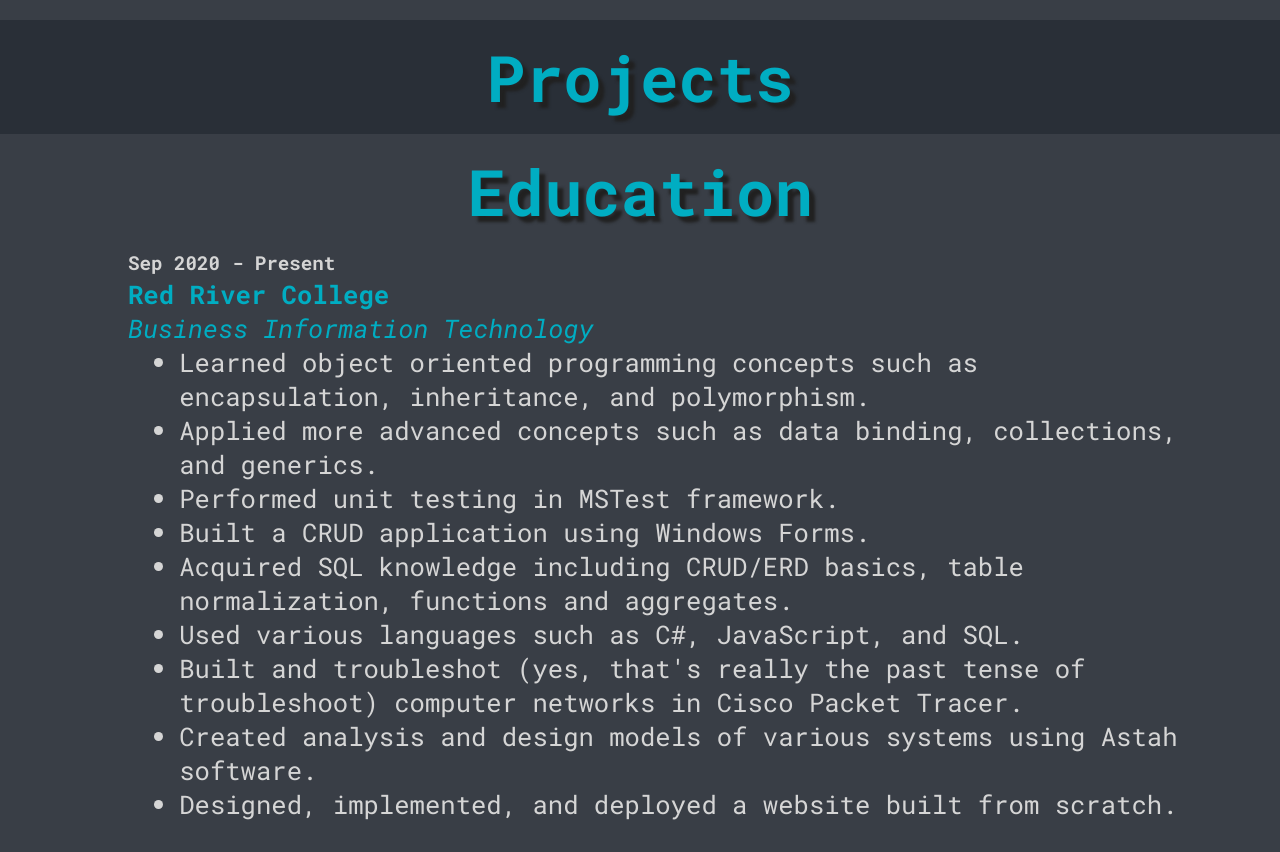
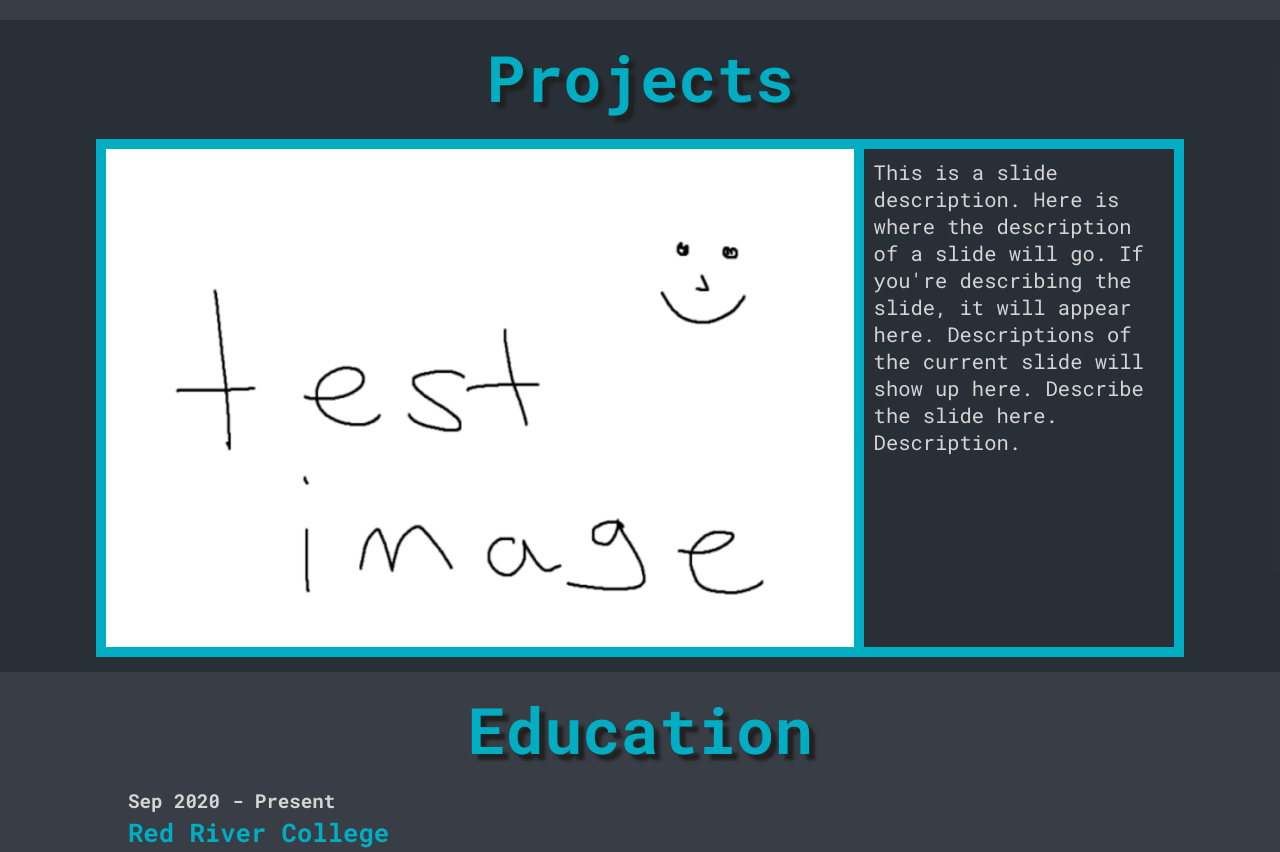
Before and after one commit to TritoLL/react-portfolio, a React (Create React App) app: page / in a window 1280 px wide. Shown: the part 700-1552 px from the top of the page. Built offline with nearby package versions, Linux system fonts and the light colour scheme.

Commit message:
basics of projects slideshow

```diff
--- a/src/components/Projects.js
+++ b/src/components/Projects.js
@@ -1,5 +1,50 @@
 import React from "react";
+import styled from "styled-components";
 import { AnchorTitle } from "../styles/CustomStyles";
+
+const SlideshowContainer = styled.div`
+    overflow: hidden;
+    margin: 20px auto 0px auto;
+    width: 85%;
+    position: relative;
+
+    @media (min-width: 768px) {
+        width: 85%
+        max-width: 85%;
+    }
+`;
+
+const Slide = styled.div`
+    // display: none;
+    border: 10px solid ${(props) => props.theme.border};
+
+    @media (min-width: 768px) {
+        display: flex;
+    }
+`;
+
+const SlideDescription = styled.p`
+    padding: 10px;
+    word-wrap: break-word;
+    overflow: auto;
+    font-size: ${(props) => props.theme.smallText * 1.5}vw;
+
+    @media (min-width: 768px) {
+        font-size: ${(props) => props.theme.smallText * 0.8}vw;
+        width: 30%;
+    }
+`;
+
+const SlideImage = styled.img`
+    width: 100%;
+    border-bottom: 10px solid ${(props) => props.theme.border};
+
+    @media (min-width: 768px) {
+        border-bottom: none;
+        border-right: 10px solid ${(props) => props.theme.border};
+        width: 70%;
+    }
+`;
 
 const Projects = () => {
     return (
@@ -7,6 +52,18 @@ const Projects = () => {
             <h1>
                 <AnchorTitle href="#projects">Projects</AnchorTitle>
             </h1>
+            <SlideshowContainer>
+                <Slide>
+                    <SlideImage src="../images/testimage.png" alt="test" />
+                    <SlideDescription>
+                        This is a slide description. Here is where the
+                        description of a slide will go. If you're describing the
+                        slide, it will appear here. Descriptions of the current
+                        slide will show up here. Describe the slide here.
+                        Description.
+                    </SlideDescription>
+                </Slide>
+            </SlideshowContainer>
         </section>
     );
 };
```
Also changed, not shown: public/images/testimage.png (added).
